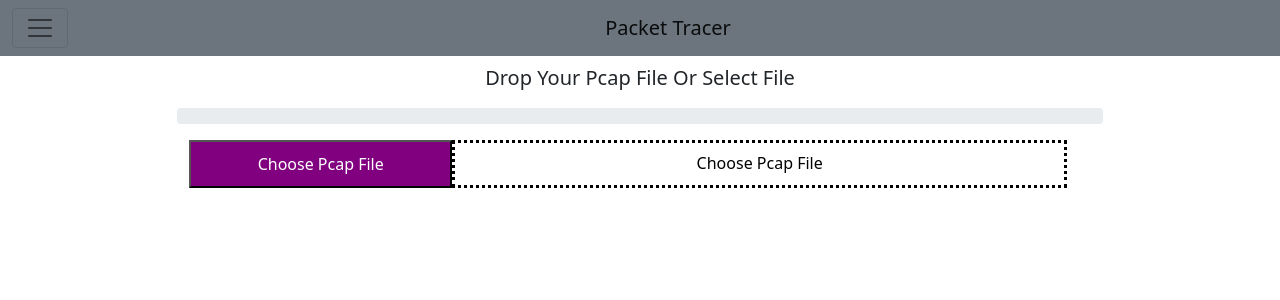
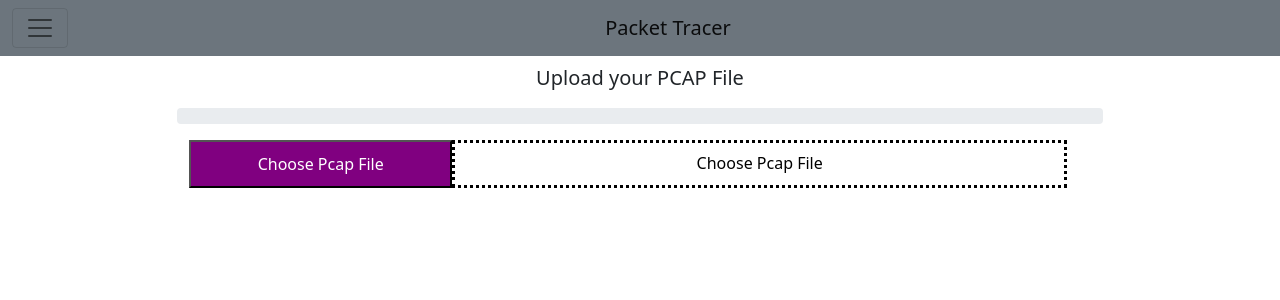
Before and after one commit to YadavGulshan/packet-analyzer, a Next.js app: page / in a window 1280 px wide. Shown: the top 300 px of the page. Built offline with nearby package versions, Linux system fonts and the light colour scheme.

Commit message:
Updated some text for better usability

```diff
--- a/components/DropFile.tsx
+++ b/components/DropFile.tsx
@@ -18,7 +18,7 @@ export const DropFile = () => {
       console.log(acceptedFiles[0].name.split('.').pop());
       handleSubmit();
     } else {
-      alert('Hello! I am an alert box!!');
+      alert('Invalid File!');
     }
   };
 
@@ -40,7 +40,7 @@ export const DropFile = () => {
 
   return (
     <div>
-      <h5 className="_title1">Drop Your Pcap File Or Select File</h5>
+      <h5 className="_title1">Upload your PCAP File</h5>
       <ProgressBar
         animated
         className="mb-3"
@@ -126,7 +126,7 @@ export const DropFile = () => {
                 })}
               >
                 {isDragActive && isDragAccept ? (
-                  <p>Drag And Drop Pcap, or click to select files 📂</p>
+                  <p>Drop your PCAP file for Analysis📂</p>
                 ) : (
                   'Wrong File 📂'
                 )}
```
